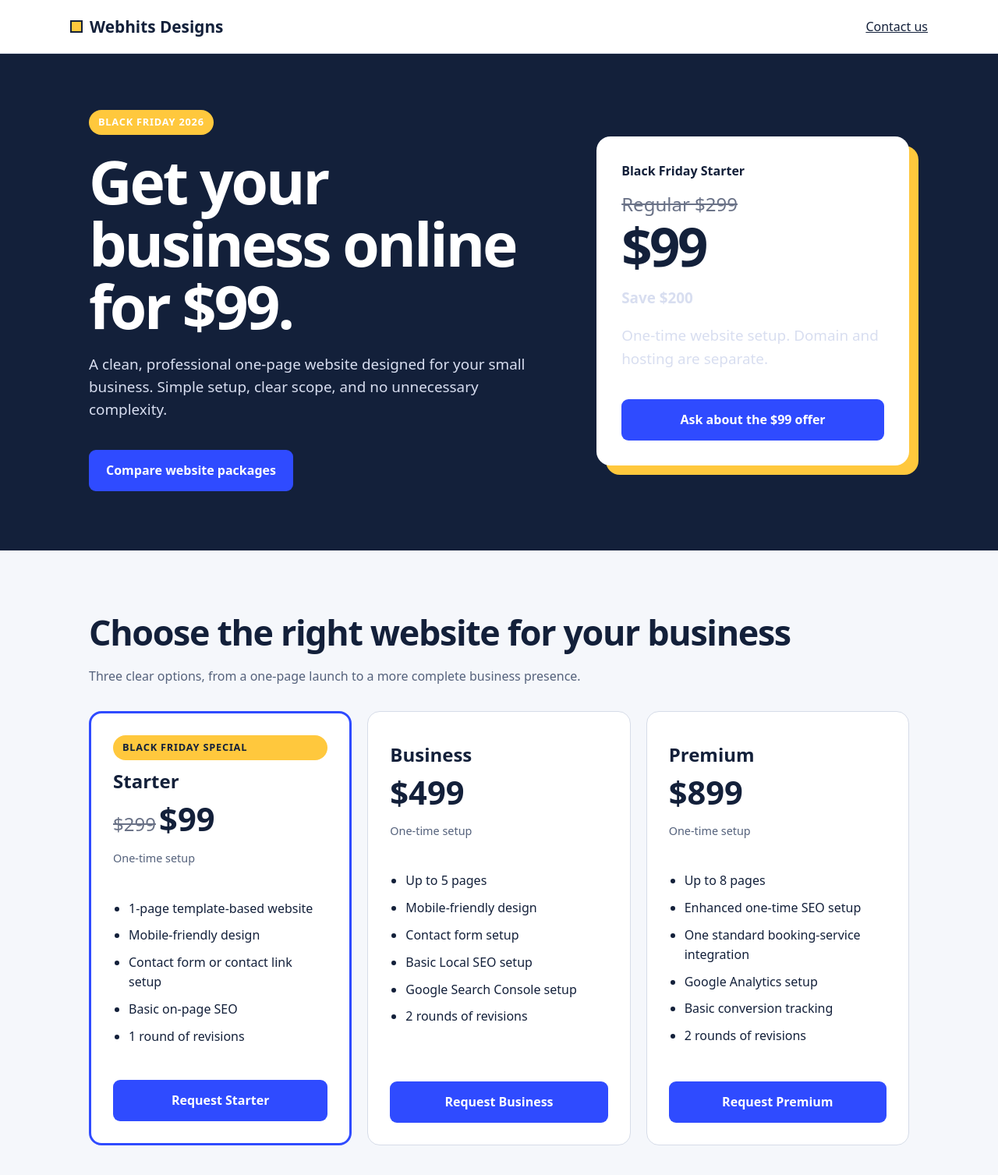
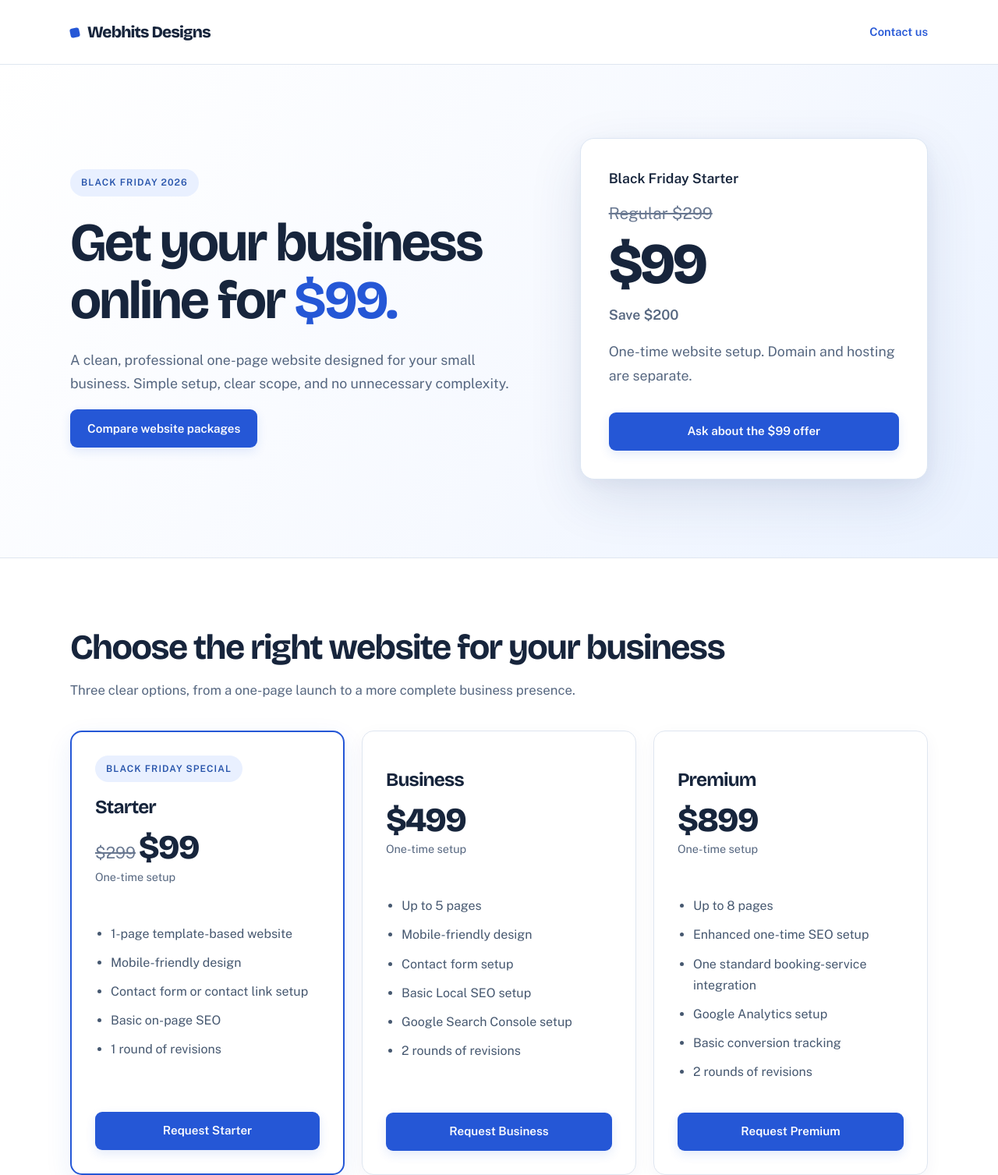
Before and after one commit to webhitsdesign/website, a plain HTML site: page black-friday/index.html in a window 1280 px wide. Shown: the top 1507 px of the page at 78% size. Drawn offline with nearby package versions, Linux system fonts and the light colour scheme; a script that the page names is missing.

Commit message:
Match Black Friday landing page to professional light Webhits theme

```diff
--- a/black-friday/index.html
+++ b/black-friday/index.html
@@ -1,17 +1,61 @@
 <!doctype html>
 <html lang="en"><head><meta charset="utf-8"><meta name="viewport" content="width=device-width,initial-scale=1">
-<title>Black Friday Website Design | Webhits Designs</title><meta name="description" content="Explore Webhits Designs' Black Friday website setup offer for small businesses, plus Business and Premium website packages.">
+<title>Black Friday $99 Website Design | Webhits Designs</title><link rel="preconnect" href="https://fonts.googleapis.com"><link rel="stylesheet" href="https://fonts.googleapis.com/css2?family=Bricolage+Grotesque:wght@500;700;800&family=Public+Sans:wght@400;500;600&display=swap"><meta name="description" content="Explore Webhits Designs' Black Friday website setup offer for small businesses, plus Business and Premium website packages.">
 <style>
-:root{--navy:#13203a;--blue:#2f4bff;--yellow:#ffc83d;--muted:#55627c;--paper:#f5f7fb;--white:#fff}
-*{box-sizing:border-box}body{margin:0;font-family:system-ui,-apple-system,Segoe UI,sans-serif;color:var(--navy);background:var(--paper);line-height:1.55}a{color:inherit}.wrap{max-width:1100px;margin:auto;padding:0 24px}
-header{background:var(--white);border-bottom:1px solid #d6dce8}.bar{display:flex;align-items:center;justify-content:space-between;padding:18px 0;gap:12px}.brand{font-weight:850;font-size:1.3rem;text-decoration:none}.brand:before{content:"";display:inline-block;width:12px;height:12px;background:var(--yellow);border:2px solid var(--navy);margin-right:9px}
-.pill{display:inline-block;background:var(--yellow);padding:6px 12px;border-radius:40px;font-size:.8rem;font-weight:800;letter-spacing:.06em}
-.hero{background:var(--navy);color:white;padding:72px 0 76px}.hero-grid{display:grid;grid-template-columns:1.2fr .8fr;gap:50px;align-items:center}.hero h1{font-size:clamp(2.5rem,6vw,5rem);line-height:1.04;letter-spacing:-.04em;margin:20px 0}.hero p{font-size:1.18rem;color:#d8def0;max-width:600px}.hero-card{background:white;color:var(--navy);padding:32px;border-radius:18px;box-shadow:12px 12px 0 var(--yellow)}.price{font-size:4.3rem;font-weight:850;letter-spacing:-.05em;line-height:1}.old{color:#6a7287;text-decoration:line-through;font-size:1.5rem}.saving{font-weight:800;color:#12664e}.btn{display:inline-block;background:var(--blue);color:white;text-decoration:none;border-radius:9px;padding:14px 22px;font-weight:750;margin-top:18px}.btn:hover,.btn:focus-visible{filter:brightness(1.12)}.hero-card .btn{width:100%;text-align:center}
-section{padding:70px 0}html{scroll-behavior:smooth}.lead-panel{max-width:760px;margin:auto;padding:30px;background:white;border:1px solid #d6dce8;border-radius:16px;min-height:340px}.lead-panel .small{margin-top:15px}#hubspot-lead-form{min-height:180px}.section-title{font-size:clamp(2rem,4vw,2.8rem);margin:0 0 10px;letter-spacing:-.03em}.subtitle{color:var(--muted);margin:0 0 32px}.cards{display:grid;grid-template-columns:repeat(3,1fr);gap:20px}.card{background:white;border:1px solid #d6dce8;border-radius:16px;padding:28px;display:flex;flex-direction:column}.card.featured{border:3px solid var(--blue)}.card h3{font-size:1.5rem;margin:8px 0}.card .amount{font-size:2.6rem;font-weight:850;line-height:1.1}.card ul{padding-left:20px;flex:1}.card li{margin:10px 0}.card .btn{text-align:center}.small{font-size:.9rem;color:var(--muted)}.terms{background:white;border-top:1px solid #d6dce8}.terms p{max-width:850px}footer{padding:26px 0;background:var(--navy);color:white}.foot{display:flex;justify-content:space-between;gap:20px;flex-wrap:wrap}
-@media(max-width:800px){.hero-grid{grid-template-columns:1fr}.cards{grid-template-columns:1fr}.hero{padding:48px 0}.hero-card{box-shadow:6px 6px 0 var(--yellow)}}
+:root{color-scheme:light;--ink:#17253C;--muted:#566780;--blue:#2557D6;--line:#DFE6F0;--pale:#EEF4FF;--paper:#F7F9FC;--head:'Bricolage Grotesque','Segoe UI',system-ui,sans-serif;--body:'Public Sans','Segoe UI',system-ui,sans-serif}
+html{scroll-behavior:smooth;scroll-padding-top:88px}
+*,*::before,*::after{box-sizing:border-box}
+body{margin:0;background:white;color:var(--ink);font:400 1rem/1.7 var(--body);-webkit-font-smoothing:antialiased}
+a{color:inherit}a:focus-visible,.btn:focus-visible{outline:3px solid var(--blue);outline-offset:4px}
+.wrap{max-width:1160px;margin:0 auto;padding:0 30px}
+h1,h2,h3{font-family:var(--head);letter-spacing:-.035em;line-height:1.14}h1,h2,h3,p{margin-top:0}
+header{position:sticky;top:0;z-index:10;background:rgba(255,255,255,.96);border-bottom:1px solid var(--line);backdrop-filter:blur(14px)}
+.bar{display:flex;justify-content:space-between;align-items:center;min-height:82px;gap:18px}
+.brand{font:800 1.3rem var(--head);text-decoration:none;white-space:nowrap;letter-spacing:-.04em}
+.brand:before{content:"";display:inline-block;width:12px;height:12px;background:var(--blue);transform:rotate(-12deg);border-radius:3px;margin-right:10px}
+.bar>a:last-child{color:var(--blue);font-size:.92rem;font-weight:700;text-decoration:none}
+.btn{display:inline-flex;align-items:center;justify-content:center;min-height:49px;padding:12px 22px;border-radius:9px;text-decoration:none;font:700 .95rem/1.4 var(--body);background:var(--blue);color:white;box-shadow:0 5px 13px rgba(37,87,214,.12);transition:background .2s,transform .2s}
+.btn:hover{background:#1746BE;transform:translateY(-1px)}
+.hero{background:linear-gradient(125deg,#FFFFFF 0%,#F6F9FF 58%,#EAF2FF 100%);border-bottom:1px solid var(--line);padding:94px 0 100px}
+.hero-grid{display:grid;grid-template-columns:1.14fr .86fr;gap:62px;align-items:center}
+.pill{display:inline-flex;background:#E9F0FF;color:#2552AA;padding:7px 14px;border-radius:99px;font-size:.75rem;font-weight:800;letter-spacing:.09em}
+.hero h1{font-size:clamp(2.75rem,5.4vw,4.6rem);line-height:1.08;max-width:620px;margin:23px 0}
+.hero h1 em{font-style:normal;color:var(--blue)}
+.hero p{font-size:1.11rem;color:var(--muted);max-width:570px}
+.hero-card{background:white;padding:36px;border:1px solid #DCE6F3;border-radius:18px;box-shadow:0 24px 68px rgba(32,60,114,.12),0 5px 18px rgba(32,60,114,.05)}
+.hero-card strong{font-size:1.1rem}
+.price{font:800 4.6rem/1.05 var(--head);letter-spacing:-.05em;margin:10px 0}
+.old{color:#697891;text-decoration:line-through;font-size:1.3rem}
+.saving{font-weight:800;color:#12664E}
+.hero-card .btn{width:100%;text-align:center;margin-top:14px}
+section{padding:88px 0;border-bottom:1px solid var(--line)}
+.section-title{font-size:clamp(2rem,3.8vw,2.8rem);line-height:1.18;margin-bottom:15px}
+.subtitle{font-size:1.05rem;color:var(--muted);max-width:720px;margin-bottom:37px}
+#packages{background:#FFFFFF}
+.cards{display:grid;grid-template-columns:repeat(3,minmax(0,1fr));gap:22px}
+.card{background:#FFFFFF;border:1px solid var(--line);border-radius:15px;padding:30px;display:flex;flex-direction:column;box-shadow:0 6px 22px rgba(27,57,111,.045)}
+.card.featured{border:2px solid var(--blue);box-shadow:0 12px 34px rgba(37,87,214,.09)}
+.card .pill{align-self:start}
+.card h3{font-size:1.52rem;margin:19px 0 13px}
+.card .amount{font:800 2.7rem/1.15 var(--head);letter-spacing:-.04em}
+.card ul{padding-left:20px;flex:1;margin-top:22px}
+.card li{margin:10px 0;color:#465870}
+.card .btn{width:100%;text-align:center;margin-top:12px}
+.small{font-size:.9rem;color:var(--muted)}
+#lead-form{background:#F4F8FF}
+.lead-panel{max-width:800px;margin:0 auto;padding:42px;background:white;border:1px solid #D8E2F0;border-radius:16px;box-shadow:0 12px 40px rgba(27,57,111,.07);min-height:360px}
+#hubspot-lead-form{min-height:180px}
+.lead-panel .small{margin-top:14px}
+.terms{background:#FFFFFF}
+.terms p{max-width:930px;margin-bottom:14px}
+footer{padding:28px 0 36px;background:#FFFFFF;color:var(--muted);font-size:.9rem}
+.foot{display:flex;justify-content:space-between;gap:20px;flex-wrap:wrap}
+@media(max-width:960px){.hero-grid{grid-template-columns:1fr;gap:34px}.hero-card{max-width:580px}.cards{grid-template-columns:1fr}.card{max-width:780px}}
+@media(max-width:600px){.wrap{padding:0 22px}.bar{min-height:72px}.brand{font-size:1.1rem}.hero{padding:58px 0 67px}.hero h1{font-size:clamp(2.3rem,9vw,3.2rem)}.hero-card{padding:26px}.lead-panel{padding:24px}section{padding:60px 0}}
+@media(prefers-reduced-motion:reduce){html{scroll-behavior:auto}.btn{transition:none}.btn:hover{transform:none}}
 </style></head>
 <body><header><div class="wrap bar"><a class="brand" href="/">Webhits Designs</a><a href="#lead-form">Contact us</a></div></header>
-<main><div class="hero"><div class="wrap hero-grid"><div><span class="pill">BLACK FRIDAY 2026</span><h1>Get your business online for $99.</h1><p>A clean, professional one-page website designed for your small business. Simple setup, clear scope, and no unnecessary complexity.</p><a class="btn" href="#packages">Compare website packages</a></div>
+<main><div class="hero"><div class="wrap hero-grid"><div><span class="pill">BLACK FRIDAY 2026</span><h1>Get your business online for <em>$99.</em></h1><p>A clean, professional one-page website designed for your small business. Simple setup, clear scope, and no unnecessary complexity.</p><a class="btn" href="#packages">Compare website packages</a></div>
 <div class="hero-card"><strong>Black Friday Starter</strong><div style="margin-top:12px"><span class="old">Regular $299</span></div><div class="price">$99</div><p class="saving">Save $200</p><p class="small">One-time website setup. Domain and hosting are separate.</p><a class="btn" href="#lead-form">Ask about the $99 offer</a></div></div></div>
 <section id="packages"><div class="wrap"><h2 class="section-title">Choose the right website for your business</h2><p class="subtitle">Three clear options, from a one-page launch to a more complete business presence.</p><div class="cards">
 <article class="card featured"><span class="pill">BLACK FRIDAY SPECIAL</span><h3>Starter</h3><div><span class="old">$299</span> <span class="amount">$99</span></div><p class="small">One-time setup</p><ul><li>1-page template-based website</li><li>Mobile-friendly design</li><li>Contact form or contact link setup</li><li>Basic on-page SEO</li><li>1 round of revisions</li></ul><a class="btn" href="#lead-form">Request Starter</a></article>
@@ -19,7 +63,7 @@ section{padding:70px 0}html{scroll-behavior:smooth}.lead-panel{max-width:760px;m
 <article class="card"><h3>Premium</h3><div class="amount">$899</div><p class="small">One-time setup</p><ul><li>Up to 8 pages</li><li>Enhanced one-time SEO setup</li><li>One standard booking-service integration</li><li>Google Analytics setup</li><li>Basic conversion tracking</li><li>2 rounds of revisions</li></ul><a class="btn" href="#lead-form">Request Premium</a></article>
 </div></div></section>
 <section id="lead-form" aria-labelledby="lead-title"><div class="wrap"><div class="lead-panel"><h2 id="lead-title" class="section-title">Request your website consultation</h2><p class="subtitle">Tell us about your business and which package interests you: Starter ($99), Business ($499), or Premium ($899). We will review your request and contact you about next steps.</p><div id="hubspot-lead-form"><p class="small">Loading secure inquiry form…</p></div><p class="small">Your information is submitted to Webhits Designs through HubSpot for the purpose of responding to your inquiry. No purchase is required to request a consultation.</p><p class="small">If the form does not load, email <a href="mailto:contact@webhitsdesign.com?subject=Webhits%20Black%20Friday%20Website%20Inquiry">contact@webhitsdesign.com</a>.</p></div></div></section>
-<section class="terms"><div class="wrap"><h2 class="section-title">Simple setup. Clear expectations.</h2><p>Tell us about your business and we'll confirm the scope, content requirements, schedule, and next steps before work begins.</p><p class="small"><strong>Promotion:</strong> Black Friday Starter promotional price is intended for November 23–30, 2026, subject to confirmation before publication. The crossed-out $299 price must represent a genuine regular price. Hosting, domain registration, paid third-party subscriptions, ongoing maintenance, custom development, and additional services are not included. Customer supplies business information and content. Search rankings, leads, and specific delivery times are not guaranteed.</p><p class="small"><strong>Contact:</strong> Inquiries submitted through the embedded HubSpot form are recorded in HubSpot. Email notification recipients and form fields must be verified before campaign launch.</p></div></section></main>
+<section class="terms"><div class="wrap"><h2 class="section-title">Simple setup. Clear expectations.</h2><p>Tell us about your business and we'll confirm the scope, content requirements, schedule, and next steps before work begins.</p><p class="small"><strong>Promotion:</strong> Black Friday Starter promotional offer runs November 23–30, 2026. Regular price shown as $299. Hosting, domain registration, paid third-party subscriptions, ongoing maintenance, custom development, and additional services are not included. Customer supplies business information and content. Search rankings, leads, and specific delivery times are not guaranteed.</p><p class="small"><strong>Questions?</strong> Email <a href="mailto:contact@webhitsdesign.com">contact@webhitsdesign.com</a>.</p></div></section></main>
 <footer><div class="wrap foot"><span>© 2026 Webhits Designs</span><a href="mailto:contact@webhitsdesign.com">contact@webhitsdesign.com</a></div></footer>
 <script src="https://js.hsforms.net/forms/embed/v2.js" defer></script>
 <script>
```
